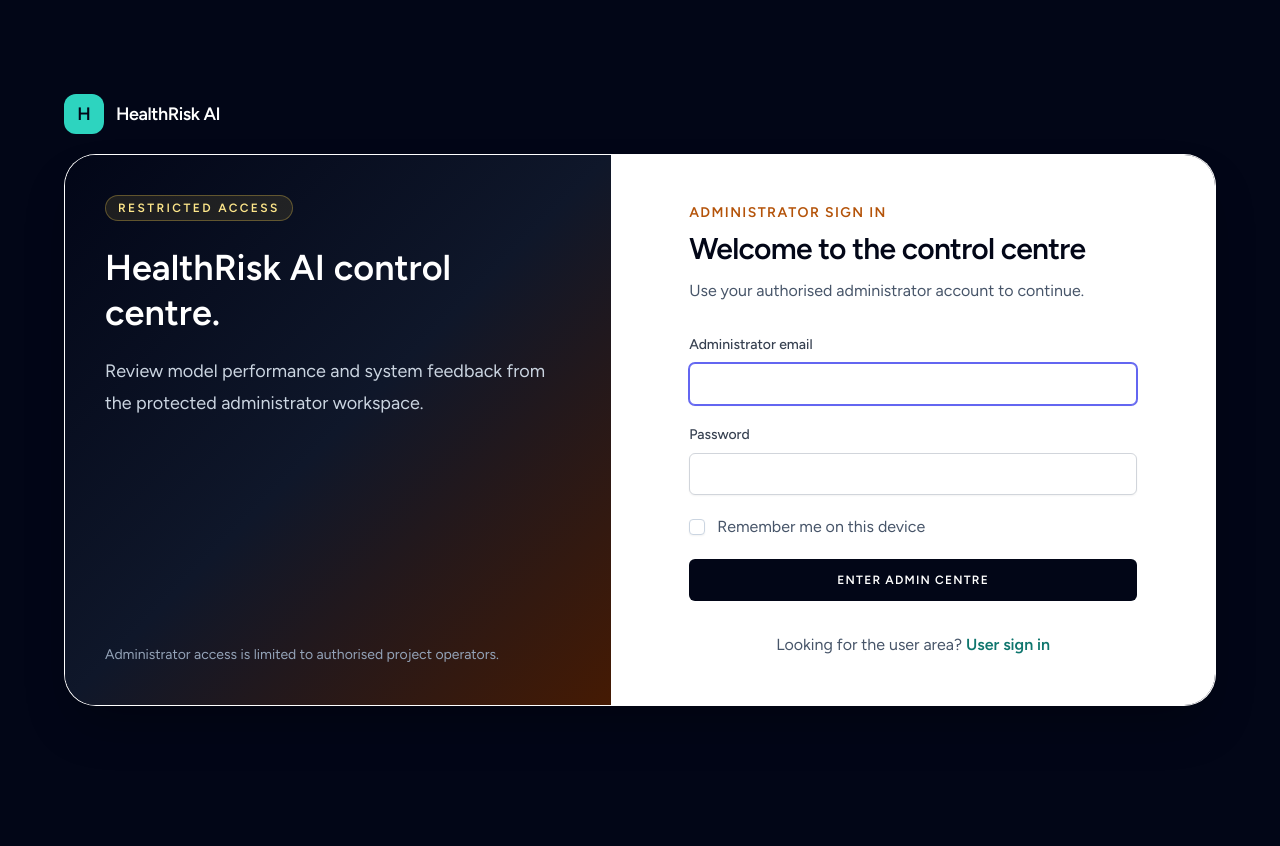
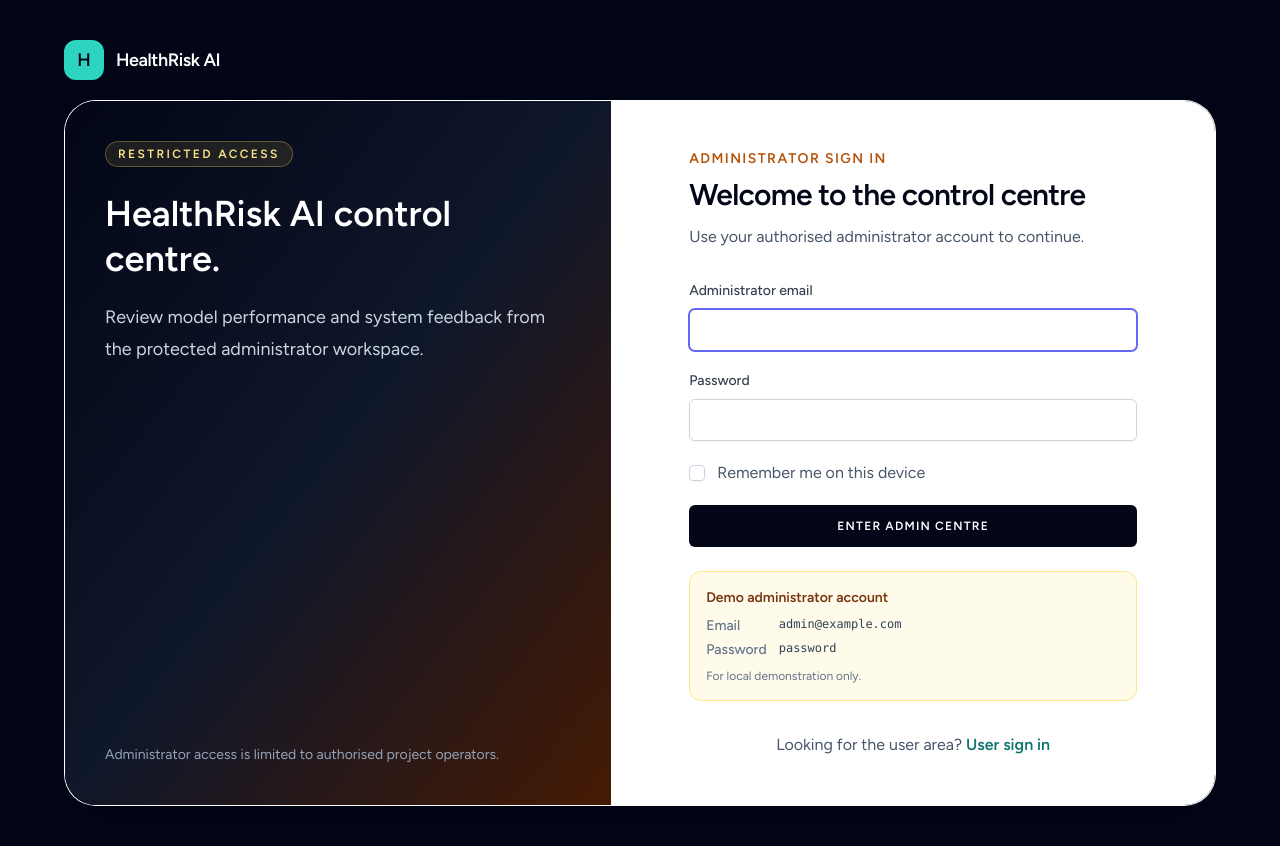
Before and after one commit to Jay-kod/HRAI, a Laravel app: page /admin/login in a window 1280 px wide. Before the commit the page ends 706 px from the top, so only its background shows below. Run offline with Laravel 12, Linux system fonts and the light colour scheme; style sheets or scripts are compiled from the project's sources; some libraries are stand-ins or nearby versions.

Commit message:
Show demo credentials on login pages
Co-authored-by: Copilot <223556219+Copilot@users.noreply.github.com>

```diff
--- a/resources/views/livewire/pages/auth/admin-login.blade.php
+++ b/resources/views/livewire/pages/auth/admin-login.blade.php
@@ -67,6 +67,17 @@ new #[Layout('layouts.guest')] class extends Component
                 <x-primary-button class="w-full justify-center rounded-lg bg-slate-950 py-3 text-sm hover:bg-slate-800">{{ __('Enter admin centre') }}</x-primary-button>
             </form>
 
+            <div class="mt-6 rounded-xl border border-amber-200 bg-amber-50 p-4 text-sm text-slate-700">
+                <p class="font-bold text-amber-900">Demo administrator account</p>
+                <dl class="mt-2 grid grid-cols-[auto_1fr] gap-x-3 gap-y-1">
+                    <dt class="font-medium text-slate-500">Email</dt>
+                    <dd class="font-mono text-xs">admin@example.com</dd>
+                    <dt class="font-medium text-slate-500">Password</dt>
+                    <dd class="font-mono text-xs">password</dd>
+                </dl>
+                <p class="mt-2 text-xs text-slate-500">For local demonstration only.</p>
+            </div>
+
             <p class="mt-8 text-center text-base text-slate-600">Looking for the user area? <a href="{{ route('login') }}" wire:navigate class="font-semibold text-teal-700 hover:text-teal-900">User sign in</a></p>
         </div>
     </section>
```
Also changed, not shown: resources/views/livewire/pages/auth/login.blade.php (+11 -0 lines), tests/Feature/Auth/AuthenticationTest.php (+2 -0 lines), docs/CHANGELOG.md.
